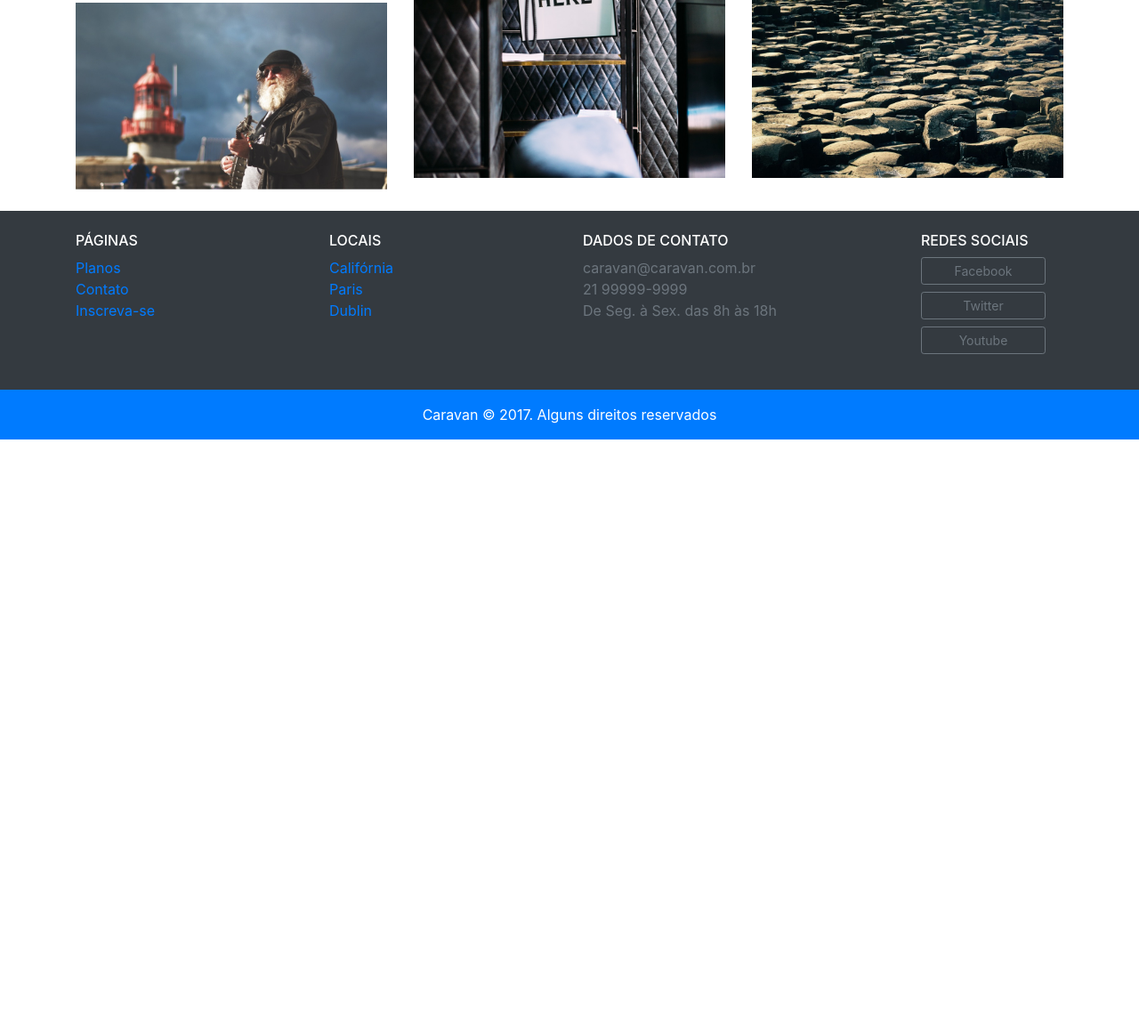
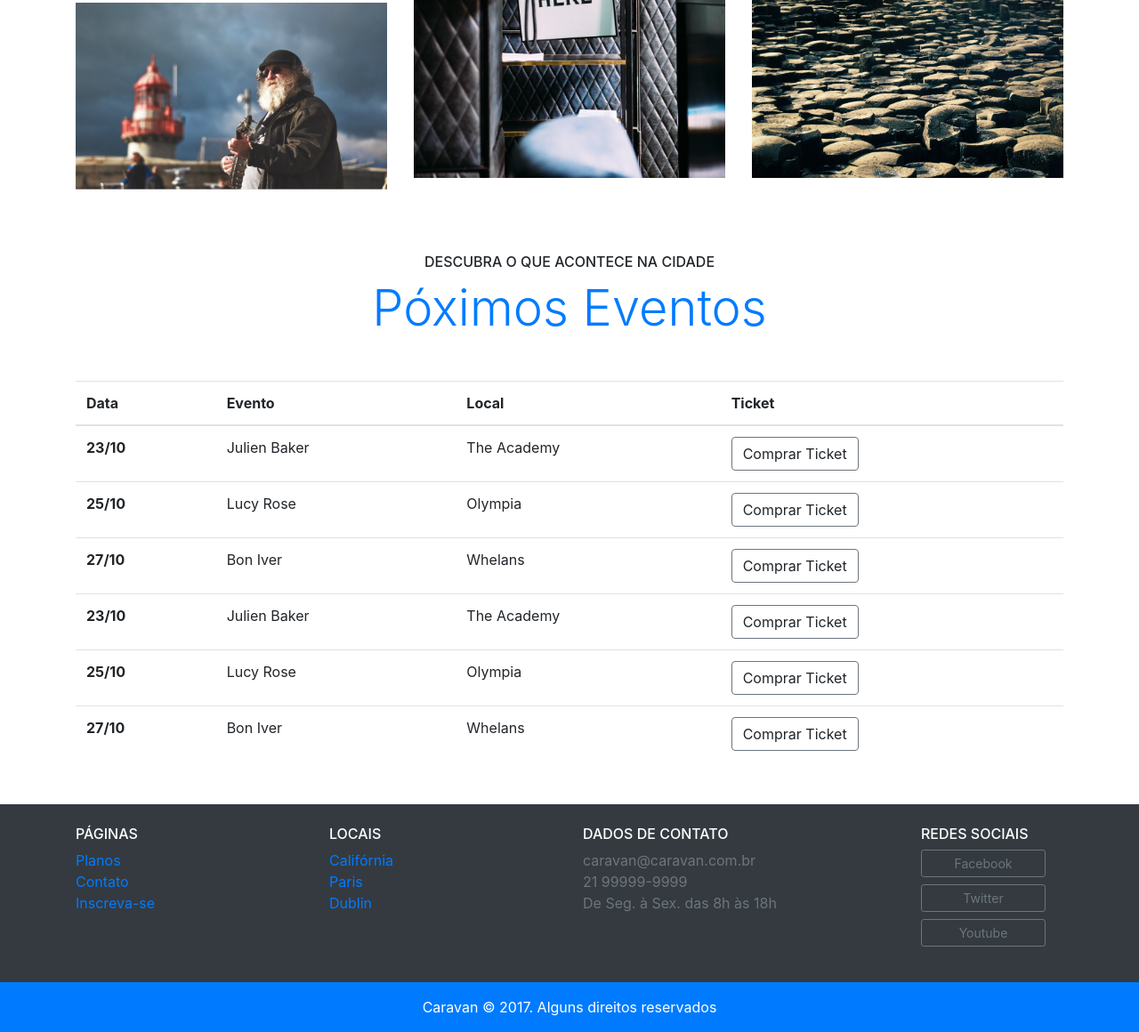
Before and after one commit to PedroPaivaDev/study-origamid-bootstrap, a plain HTML site: page local.html in a window 1280 px wide. Shown: the part 731-1891 px from the top of the page at 89% size. Before the commit the page ends 1225 px from the top, so only its background shows below. Drawn offline with Linux system fonts and the light colour scheme.

Commit message:
class 4.2: table next events

```diff
--- a/local.html
+++ b/local.html
@@ -99,7 +99,64 @@
       </div>
   </section>
 
-  <footer class="bg-dark text-white">
+  <section class="container">
+    <div class=" text-center my-5">
+      <span class="h6 d-block">DESCUBRA O QUE ACONTECE NA CIDADE</span>
+      <h1 class="display-4 text-primary">Póximos Eventos</h1>
+    </div>
+    <table>
+      <table class="table table-hover table-responsive-md">
+        <thead>
+          <tr>
+            <th scope="col">Data</th>
+            <th scope="col">Evento</th>
+            <th scope="col">Local</th>
+            <th scope="col">Ticket</th>
+          </tr>
+        </thead>
+        <tbody>
+          <tr>
+            <th scope="row">23/10</th>
+            <td>Julien Baker</td>
+            <td>The Academy</td>
+            <td><a class="btn btn-outline-secondary">Comprar Ticket</a></td>
+          </tr>
+          <tr>
+            <th scope="row">25/10</th>
+            <td>Lucy Rose</td>
+            <td>Olympia</td>
+            <td><a class="btn btn-outline-secondary">Comprar Ticket</a></td>
+          </tr>
+          <tr>
+            <th scope="row">27/10</th>
+            <td>Bon Iver</td>
+            <td>Whelans</td>
+            <td><a class="btn btn-outline-secondary">Comprar Ticket</a></td>
+          </tr>
+          <tr>
+            <th scope="row">23/10</th>
+            <td>Julien Baker</td>
+            <td>The Academy</td>
+            <td><a class="btn btn-outline-secondary">Comprar Ticket</a></td>
+          </tr>
+          <tr>
+            <th scope="row">25/10</th>
+            <td>Lucy Rose</td>
+            <td>Olympia</td>
+            <td><a class="btn btn-outline-secondary">Comprar Ticket</a></td>
+          </tr>
+          <tr>
+            <th scope="row">27/10</th>
+            <td>Bon Iver</td>
+            <td>Whelans</td>
+            <td><a class="btn btn-outline-secondary">Comprar Ticket</a></td>
+          </tr>
+        </tbody>
+      </table>
+    </table>
+  </section>
+
+  <footer class="bg-dark text-white mt-5">
     <div class="container py-4">
       <div class="row">
         <div class="col-6 col-md-3">
```
Also changed, not shown: index.html (+1 -1 lines).
